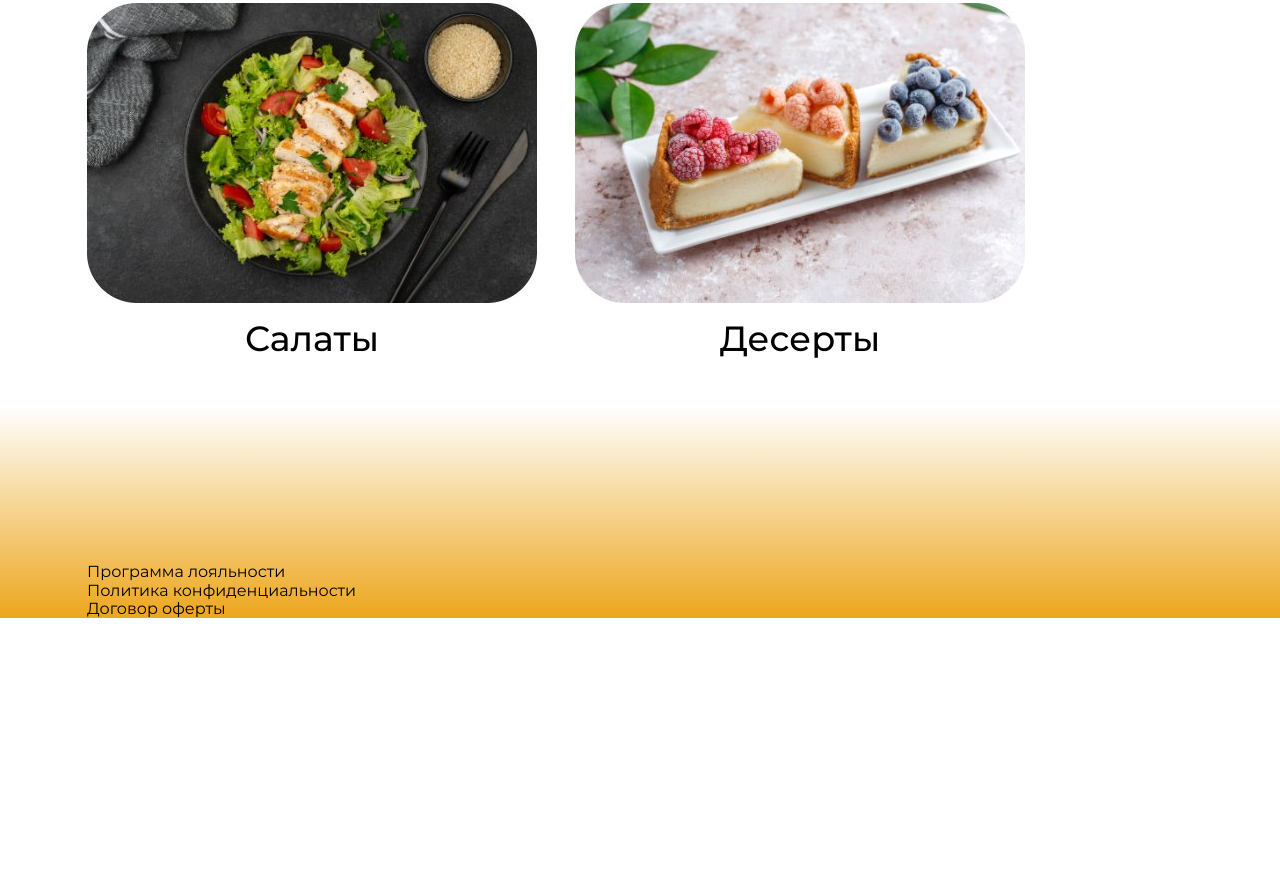
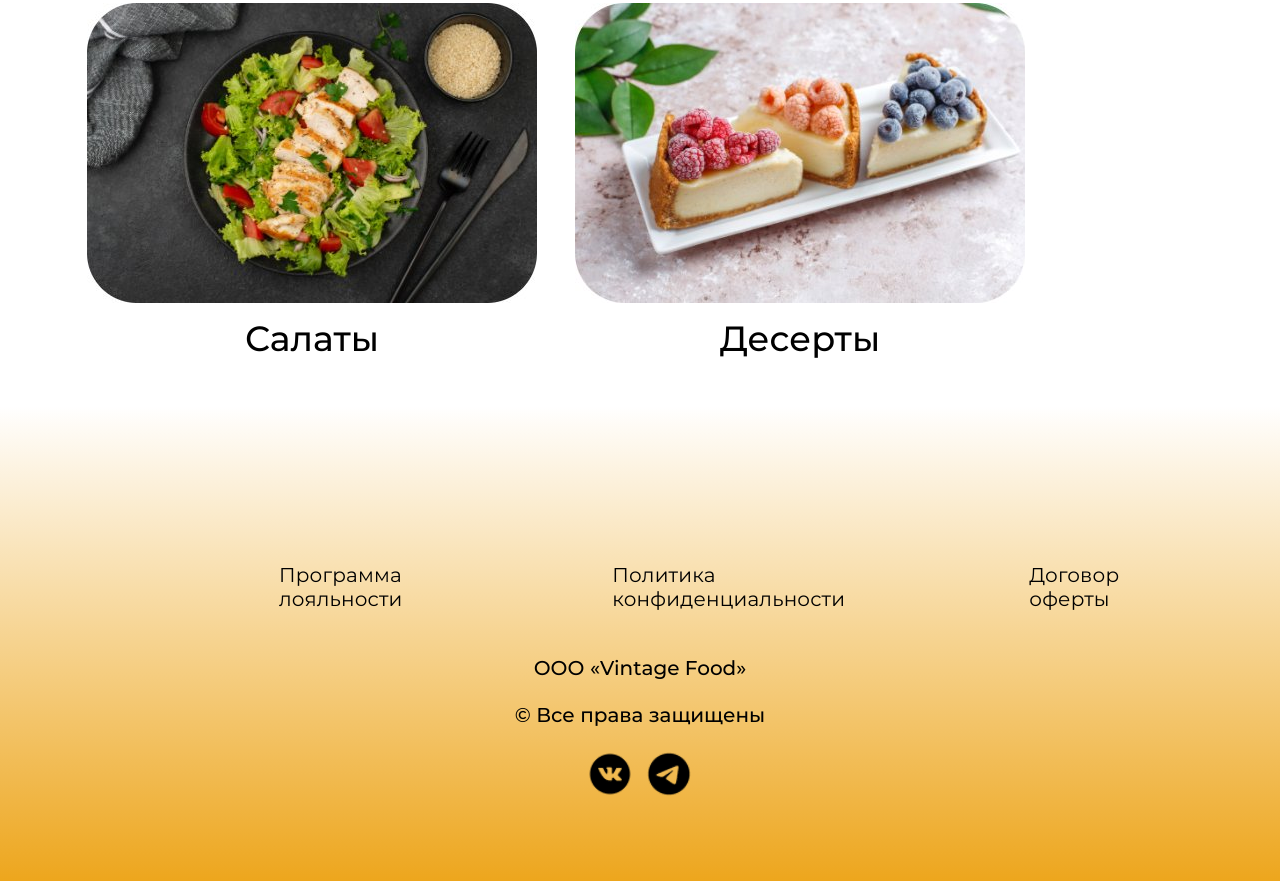
Before and after one commit to VladislavCheremnov/burger-shop-website, a plain HTML site: page index.html in a window 1280 px wide. Shown: the part 1795-2676 px from the top of the page. Before the commit the page ends 2413 px from the top, so only its background shows below. Drawn offline with Linux system fonts and the light colour scheme; a web font is replaced by a local one.

Commit message:
maket compleated

```diff
--- a/index.html
+++ b/index.html
@@ -49,28 +49,40 @@
       <h2 class="main__title">Меню</h2>
       <ul class="main__cards-list">
         <li class="main__cards">
+          <a class="main__cards-link" href="#">
             <img class="main__cards-img" src="./images/img1.jpeg" alt="Сочный красибый бургер">
             <h3 class="main__cards-title">Бургеры</h3>
+          </a>
         </li>
         <li class="main__cards">
+          <a class="main__cards-link" href="#">
             <img class="main__cards-img" src="./images/img2.jpeg" alt="Нагетсы с в понировке с хрустящей корочкой">
             <h3 class="main__cards-title">Блюда из&nbsp;курицы</h3>
+          </a>
         </li>
         <li class="main__cards">
+          <a class="main__cards-link" href="#">
             <img class="main__cards-img" src="./images/img3.jpeg" alt="Сочный стейк с овощами поданный на доске.">
             <h3 class="main__cards-title">Горячие блюда</h3>
+          </a>
         </li>
         <li class="main__cards">
+          <a class="main__cards-link" href="#">
             <img class="main__cards-img" src="./images/img4.jpeg" alt="Разнообразная закуска к пиву, с соусами">
             <h3 class="main__cards-title">Закуски</h3>
+          </a>
         </li>
         <li class="main__cards">
+          <a class="main__cards-link" href="#">
             <img class="main__cards-img" src="./images/img5.jpeg" alt="Салат из зелени с помидорами и выложенными в ряд кусочками курицы">
             <h3 class="main__cards-title">Салаты</h3>
+          </a>
         </li>
         <li class="main__cards">
+          <a class="main__cards-link" href="#">
             <img class="main__cards-img" src="./images/img6.jpeg" alt="Сочные панкейки с ягодой">
             <h3 class="main__cards-title">Десерты</h3>
+          </a>
         </li>
       </ul>
     </div>
@@ -88,7 +100,22 @@
           <a class="footer__link" href="#">Договор оферты</a>
         </li>
       </ul>
-
+      <div class="footer__descr">
+        <p class="footer__copyright">ООО &laquo;Vintage Food&raquo;</p>
+        <p class="footer__copyright">&copy;&nbsp;Все права защищены</p>
+      </div>
+      <ul class="social-list">
+        <li class="social-list__item">
+          <a class="social-list__link" href="">
+            <img class="social-list__img" src="./images/vkicon.png" alt="Ссылка на группу в VK">
+          </a>
+        </li>
+        <li class="social-list__item">
+          <a class="social-list__link" href="">
+            <img class="social-list__img" src="./images/telegramicon.png" alt="Ссылка на Телеграм">
+          </a>
+        </li>
+      </ul>
     </div>
   </footer>
 </body>
--- a/styles/style.css
+++ b/styles/style.css
@@ -223,5 +223,48 @@ button {
 
 .footer {
 	padding-top: 157px;
+	padding-bottom: 72px;
 	background: linear-gradient(180.00deg, rgba(217, 217, 217, 0),rgb(237, 166, 29) 100%);
 }
+
+.footer__link-list {
+	display: flex;
+	gap: 99px;
+	padding-left: 192px;
+	margin-bottom: 45px;
+
+}
+
+.footer__link {
+	font-size: 20px;
+	font-weight: 400;
+	line-height: 24px;
+	letter-spacing: 0.2px;
+	transition: color ease-in-out .5s;
+}
+
+.footer__link:hover {
+	color: white;
+}
+
+.footer__descr {
+	display: flex;
+	flex-direction: column;
+	gap: 23px;
+	margin-bottom: 17px;
+	text-align: center;
+}
+
+.footer__copyright {
+	font-size: 20px;
+	font-weight: 500;
+	line-height: 24px;
+}
+
+.social-list {
+	display: flex;
+	justify-content: center;
+	align-items: center;
+	padding-left: 3px;
+	gap: 4px;
+}
```
Lines whose indentation alone changed are shown as unchanged.
